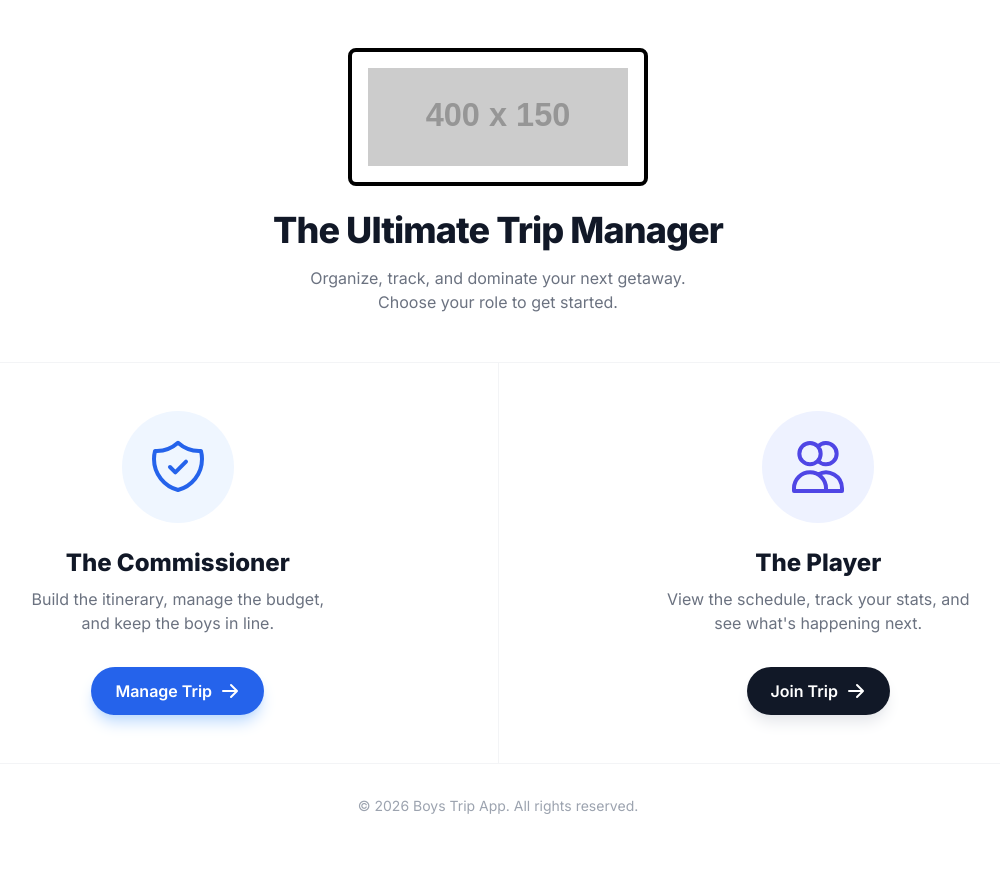
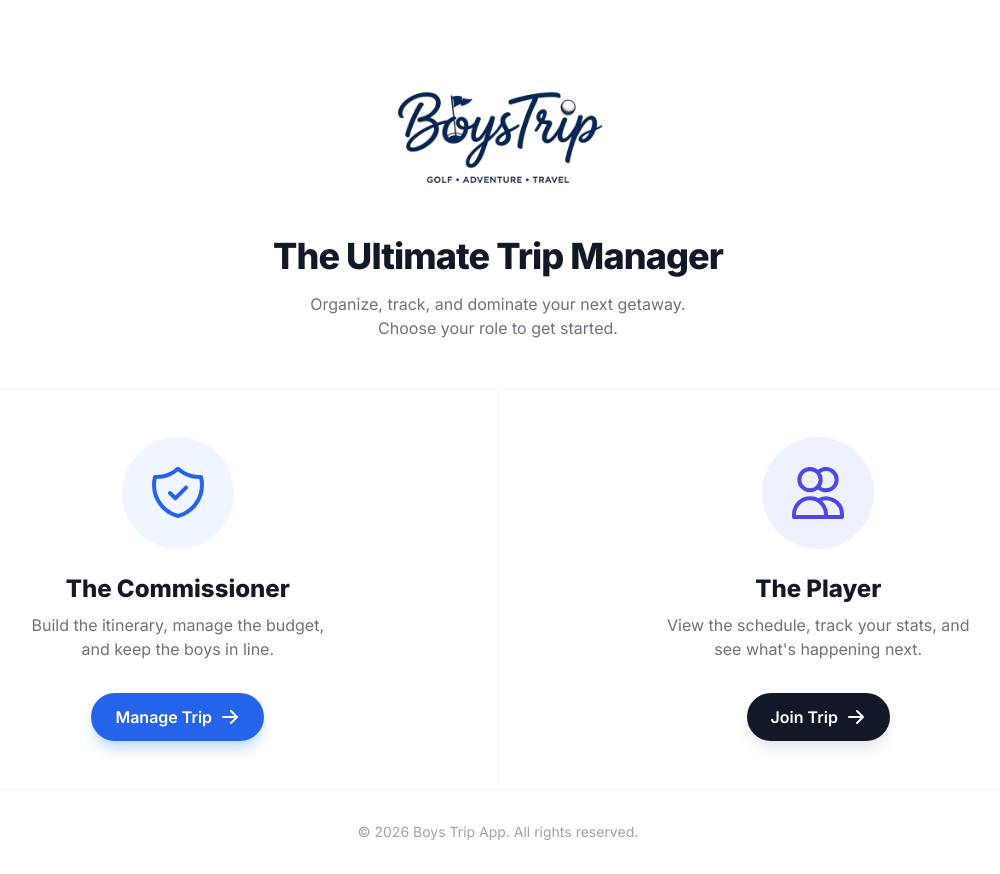
Before and after one commit to StableOrbit1/BTMAIN, a plain HTML site: page index.html in a window 1280 px wide. Shown: the whole page, without its empty margins (142-1142 px from the left). Before the commit the page ends 848 px from the top, so only its background shows below. Drawn offline with nearby package versions, Linux system fonts and the light colour scheme; placeholder pictures from the web are drawn by us.

Commit message:
Update index.html

```diff
--- a/index.html
+++ b/index.html
@@ -40,7 +40,7 @@
     <header class="py-12 flex flex-col items-center text-center border-b border-gray-100">
         <div class="logo-container mb-6">
             <!-- Placeholder for IMG_2955.PNG -->
-            <img src="BTLogo.PNG" alt="Boys Trip Logo" onerror="this.src='https://via.placeholder.com/400x150?text=BOYS+TRIP+LOGO'; this.className='border-4 border-black p-4 rounded-lg font-black text-2xl'" class="mx-auto">
+            <img src="logo.png" alt="Boys Trip Logo" onerror="this.src='https://via.placeholder.com/400x150?text=BOYS+TRIP+LOGO'; this.className='border-4 border-black p-4 rounded-lg font-black text-2xl'" class="mx-auto">
         </div>
         <h1 class="text-3xl md:text-4xl font-extrabold text-gray-900 tracking-tight px-4">
             The Ultimate Trip Manager
```
